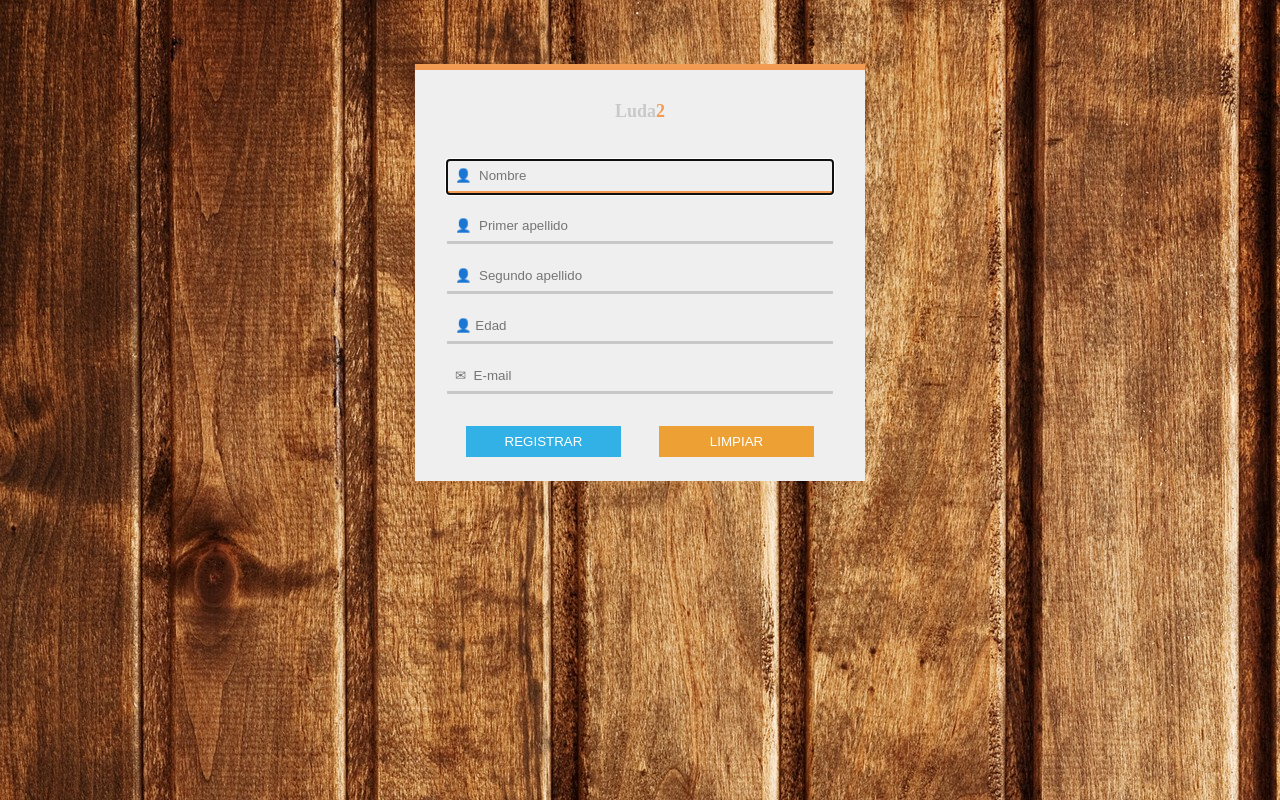
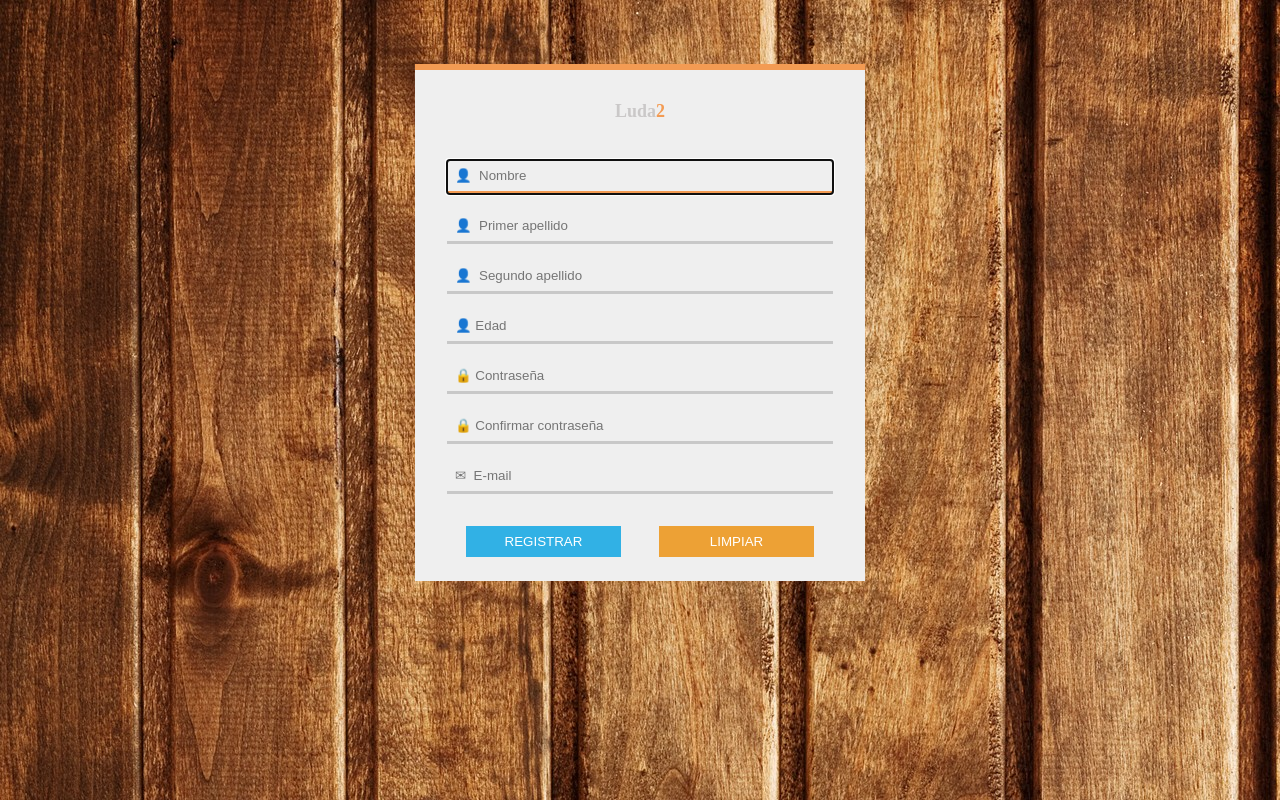
Before and after one commit to JGasBul/ProyectoIntegrado, a plain HTML site: page Lenguaje de marcas/Web Proyecto Integrado/Registro.html in a window 1280 px wide. Drawn offline with Linux system fonts and the light colour scheme.

Commit message:
Subo el formulario con contraseña y confirmar contraseña

```diff
--- a/Lenguaje de marcas/Web Proyecto Integrado/Registro.html
+++ b/Lenguaje de marcas/Web Proyecto Integrado/Registro.html
@@ -17,6 +17,8 @@
             <input class="input" type="text" placeholder="&#128100;  Primer apellido" required>
             <input class="input" type="text" placeholder="&#128100;  Segundo apellido" required>
              <input class="input" type="text" placeholder="&#128100; Edad" required>
+             <input class="input" type="password" placeholder="&#128274; Contraseña" required>
+             <input class="input" type="password" placeholder="&#128274; Confirmar contraseña" required>
             <input class="input" type="email" placeholder="&#9993;  E-mail" required>
 
             <div class="btn__form">
```
